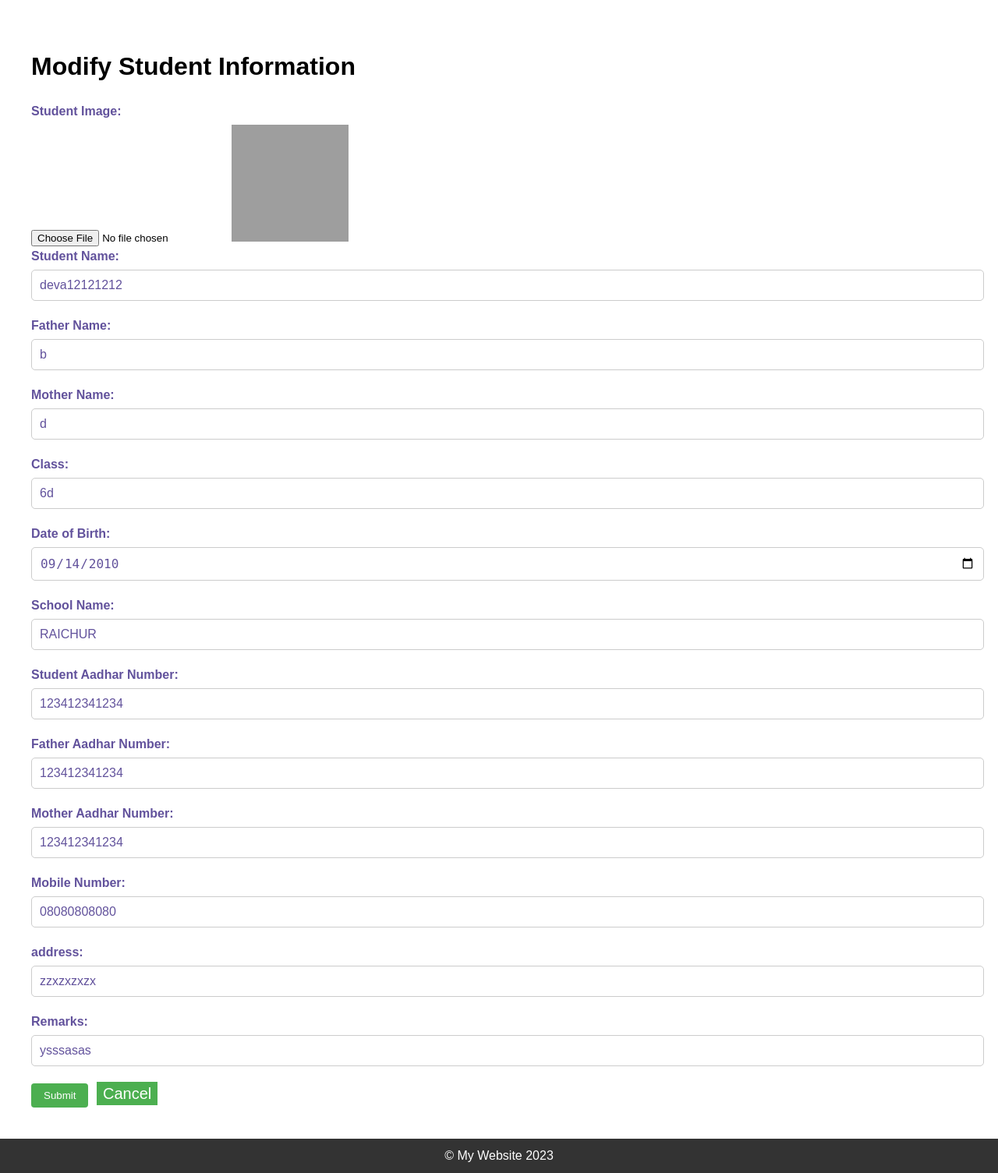
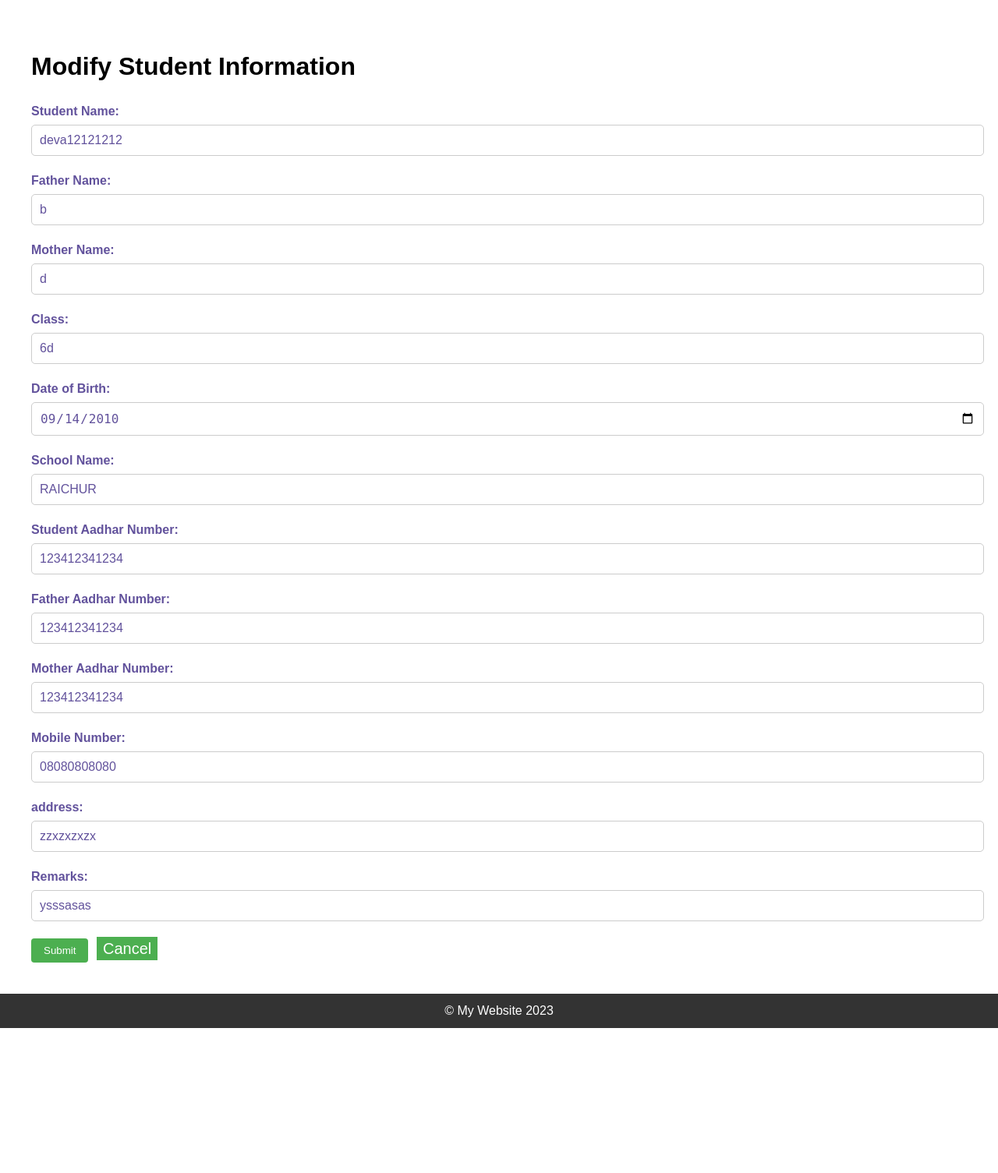
Before and after one commit to bkdevaraj/student_data, a Django app: page /modify_student/13/ in a window 1280 px wide. Shown: the part 84-1589 px from the top of the page at 78% size. After the commit the page ends 1403 px from the top, so only its background shows below. Run offline with Django 4.2, Linux system fonts and the light colour scheme; data comes from the database, SQL or seed files in the repository; both versions use the stored data as it was after the commit; some libraries are stand-ins or nearby versions; grey boxes are pictures that could not be loaded.

Commit message:
replaced old logic as upload image not working

```diff
--- a/studentsdataform/views.py
+++ b/studentsdataform/views.py
@@ -124,7 +124,7 @@ from django.dispatch import receiver
 
 @receiver(pre_delete, sender=Student)
 def delete_student_image(sender, instance, **kwargs):
-    if instance.image and not instance.image.name.endswith('no_image.jpg'):
+    if instance.image and not instance.image.name.endswith('no_image.png'):
         if default_storage.exists(instance.image.name):
             default_storage.delete(instance.image.name)
 
@@ -146,18 +146,12 @@ def delete_students(request):
 def modify_student(request, student_id):
     # Get the student object by id, or return a 404 error if not found
     student = get_object_or_404(Student, id=student_id)
-    new_image = request.FILES.get('image')
+
     # If the request method is POST, process the form data
     if request.method == 'POST':
-        form = StudentForm(request.POST,request.FILES, instance=student)
+        form = StudentForm(request.POST, instance=student)
         if form.is_valid():
-            student = form.save(commit=False)
-            student.image = request.FILES['image']
-            student.save()
             form.save()
-
-
-
             return redirect('studentsdataform:student_list')
     else:
         form = StudentForm(instance=student)
--- a/templates/modify_student.html
+++ b/templates/modify_student.html
@@ -4,7 +4,7 @@
 
   <div class="container mt-5">
     <h1 class="text-center mb-5">Modify Student Information</h1>
-    <form method="POST" enctype="multipart/form-data" class="card p-5">
+    <form method="POST" class="card p-5">
       {% csrf_token %}
       <script src="https://code.jquery.com/jquery-3.6.0.min.js"></script>
     <script src="https://code.jquery.com/ui/1.13.0/jquery-ui.min.js"></script>
@@ -82,16 +82,7 @@
         margin-top: 20px;
       }
     </style>
-
       <input type="hidden" name="student_id" value="{{ student.id }}">
-
-      <div class="mb-3">
-    <label for="image" class="form-label">Student Image:</label>
-    <input type="file" id="image" name="image" accept="image/*">
-    {% if student.image %}
-        <img src="{{ student.image.url }}" alt="Student Image" style="width: 150px; height: 150px;">
-    {% endif %}
-    </div>
 
       <div class="mb-3">
         <label for="student_name" class="form-label">Student Name:</label>
```
Also changed, not shown: db.sqlite3.
